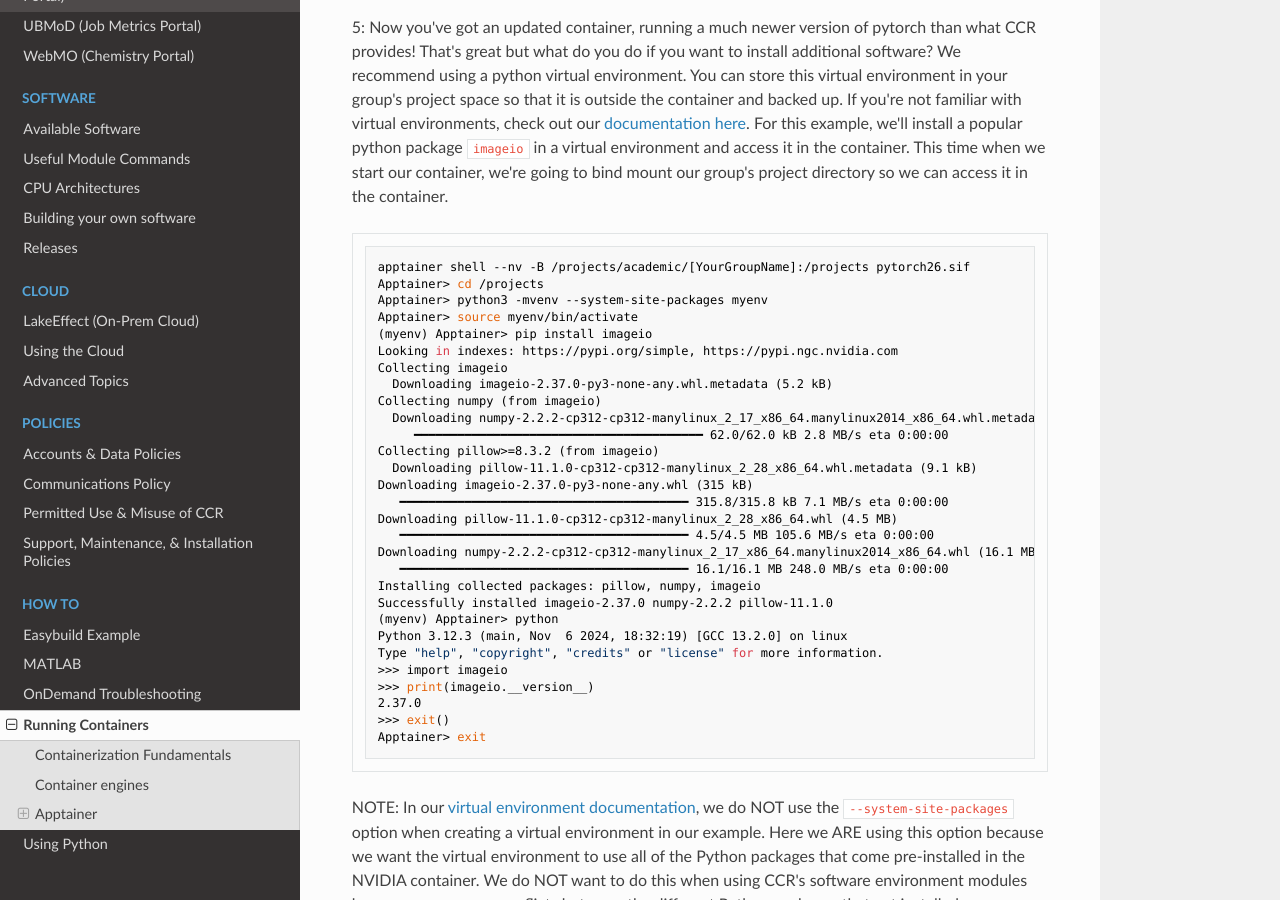
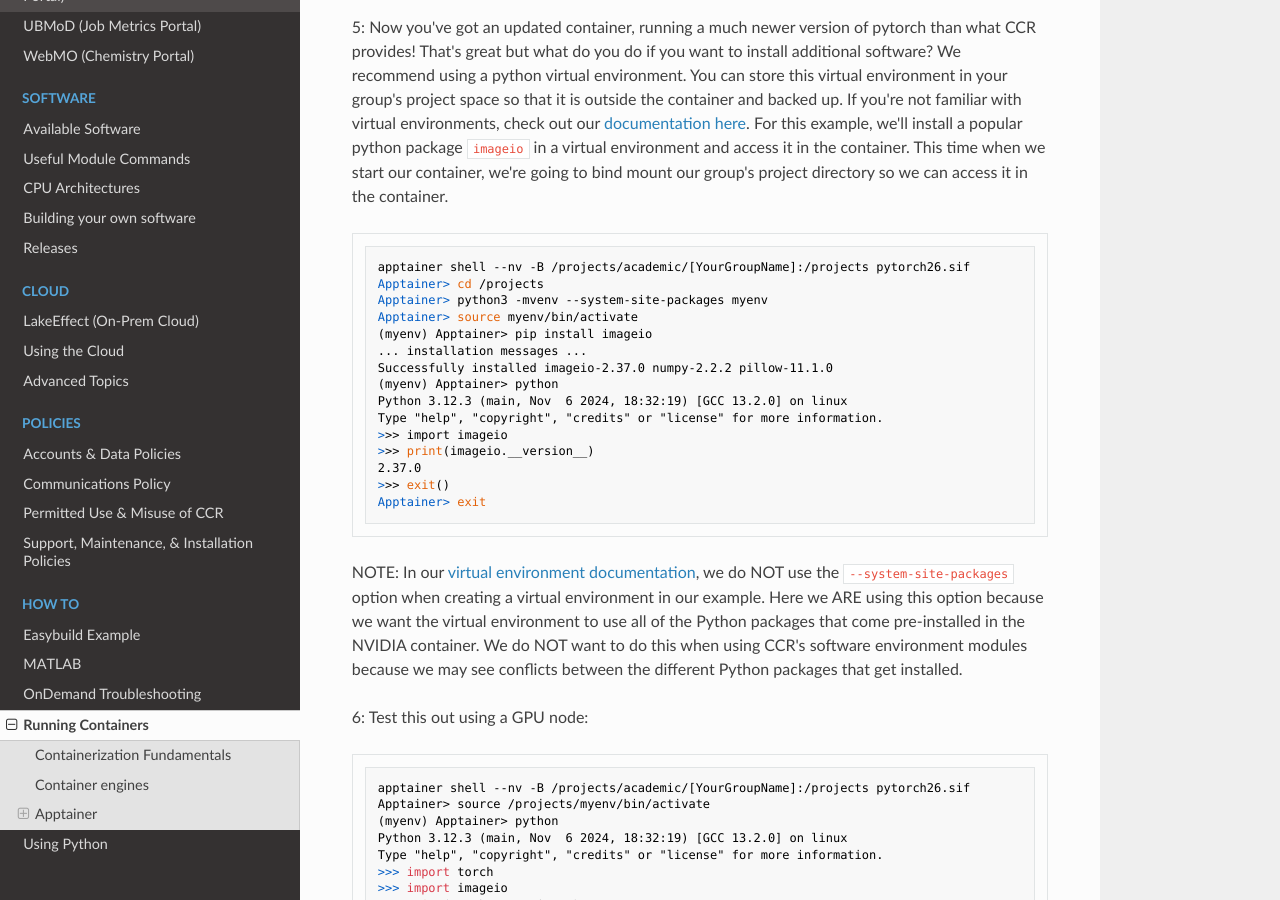
Before and after one commit to ubccr/ccrdocs, an MkDocs documentation site: the page built from pages/howto/containerization.md, in a window 1280 px wide and 900 px high, scrolled down 7739 px. Built offline with MkDocs 1.6.1, drawn with Linux system fonts in a browser that asks for light colours; nearby versions of some CDN libraries; some of the changed text lies outside the part shown.

Commit message:
edits to resolve Anton's review

```diff
--- a/pages/howto/containerization.md
+++ b/pages/howto/containerization.md
@@ -229,21 +229,7 @@ Apptainer> cd /projects
 Apptainer> python3 -mvenv --system-site-packages myenv
 Apptainer> source myenv/bin/activate
 (myenv) Apptainer> pip install imageio
-Looking in indexes: https://pypi.org/simple, https://pypi.ngc.nvidia.com
-Collecting imageio
-  Downloading imageio-2.37.0-py3-none-any.whl.metadata (5.2 kB)
-Collecting numpy (from imageio)
-  Downloading numpy-2.2.2-cp312-cp312-manylinux_2_17_x86_64.manylinux2014_x86_64.whl.metadata (62 kB)
-     ━━━━━━━━━━━━━━━━━━━━━━━━━━━━━━━━━━━━━━━━ 62.0/62.0 kB 2.8 MB/s eta 0:00:00
-Collecting pillow>=8.3.2 (from imageio)
-  Downloading pillow-11.1.0-cp312-cp312-manylinux_2_28_x86_64.whl.metadata (9.1 kB)
-Downloading imageio-2.37.0-py3-none-any.whl (315 kB)
-   ━━━━━━━━━━━━━━━━━━━━━━━━━━━━━━━━━━━━━━━━ 315.8/315.8 kB 7.1 MB/s eta 0:00:00
-Downloading pillow-11.1.0-cp312-cp312-manylinux_2_28_x86_64.whl (4.5 MB)
-   ━━━━━━━━━━━━━━━━━━━━━━━━━━━━━━━━━━━━━━━━ 4.5/4.5 MB 105.6 MB/s eta 0:00:00
-Downloading numpy-2.2.2-cp312-cp312-manylinux_2_17_x86_64.manylinux2014_x86_64.whl (16.1 MB)
-   ━━━━━━━━━━━━━━━━━━━━━━━━━━━━━━━━━━━━━━━━ 16.1/16.1 MB 248.0 MB/s eta 0:00:00
-Installing collected packages: pillow, numpy, imageio
+... installation messages ...
 Successfully installed imageio-2.37.0 numpy-2.2.2 pillow-11.1.0
 (myenv) Apptainer> python
 Python 3.12.3 (main, Nov  6 2024, 18:32:19) [GCC 13.2.0] on linux
```
Also changed, not shown: other parts of pages/howto/containerization.md (+1 -1 lines).
